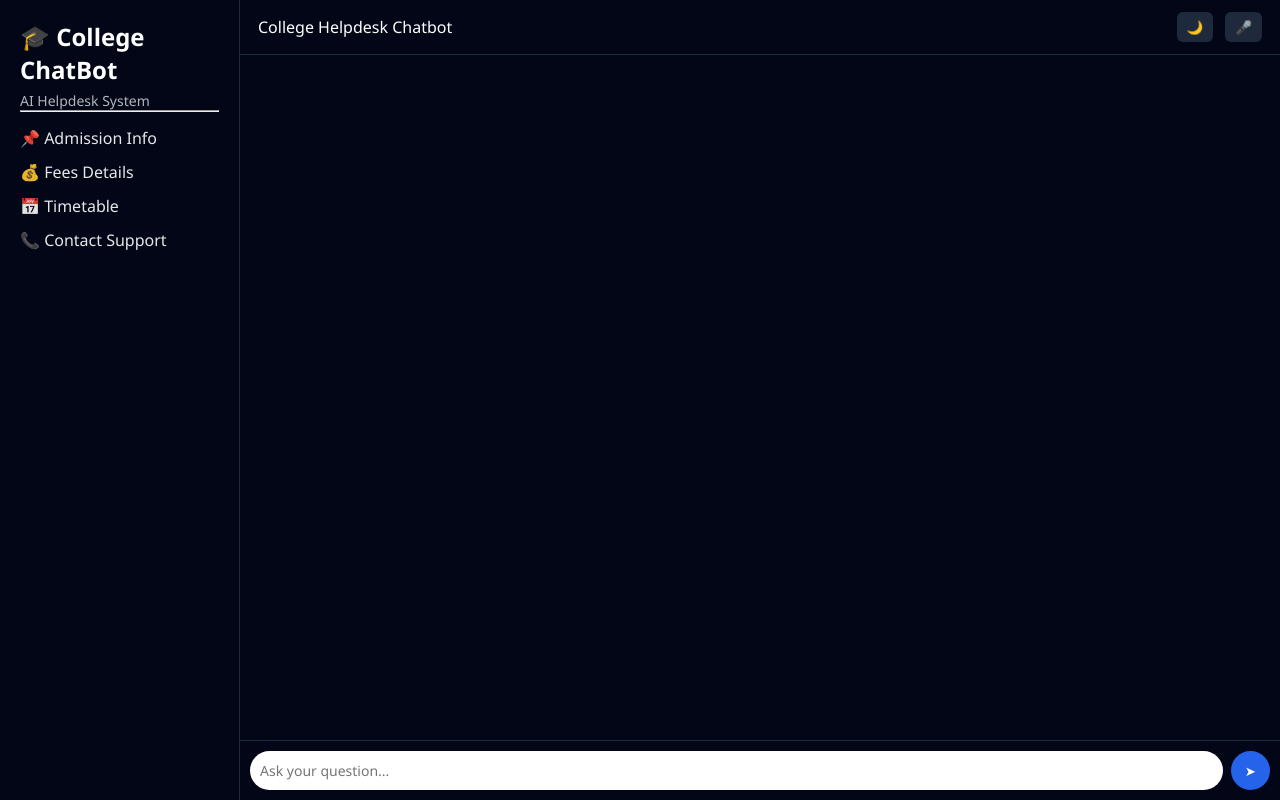
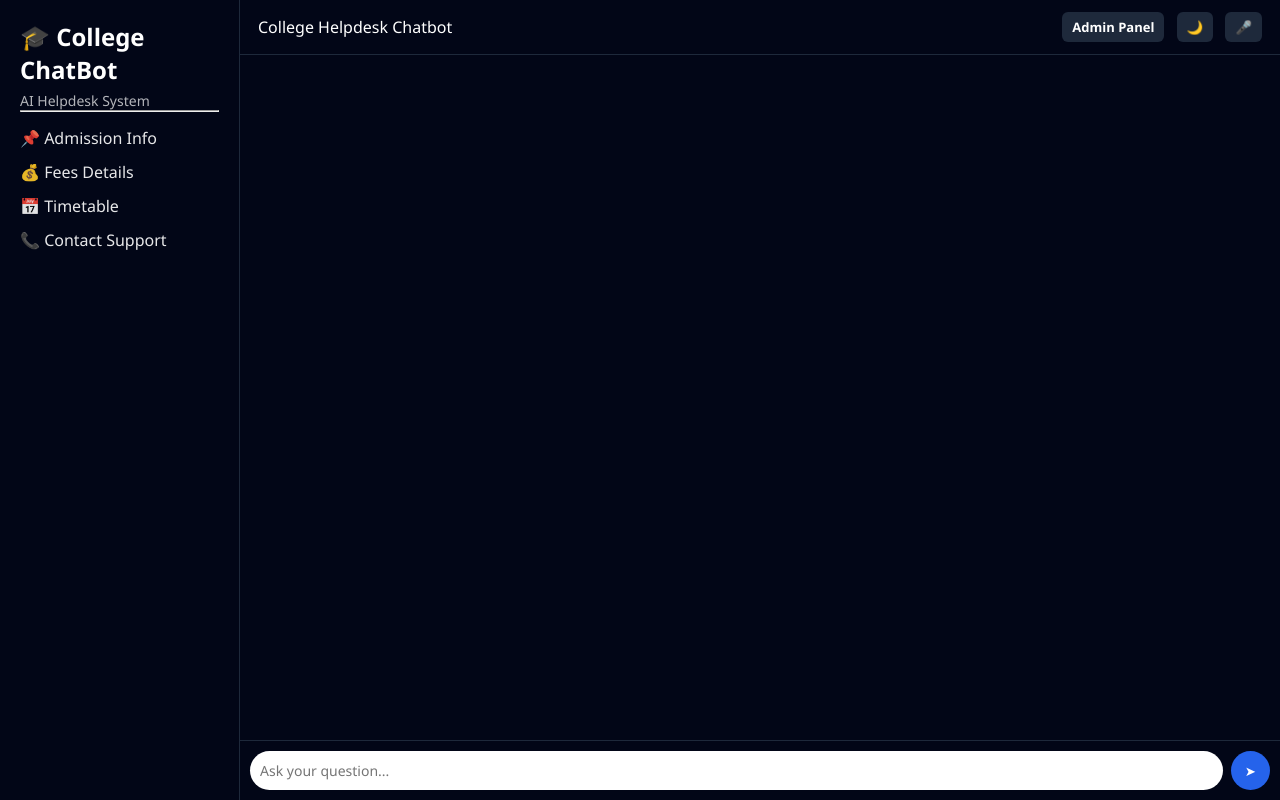
Before and after one commit to saliankishan/college-chatbot, a Flask app: page / in a window 1280 px wide. Run offline with Flask 3, Linux system fonts and the light colour scheme.

Commit message:
Update index.html

```diff
--- a/templates/index.html
+++ b/templates/index.html
@@ -29,6 +29,7 @@
         <div class="chat-header">
             <span>College Helpdesk Chatbot</span>
             <div class="header-buttons">
+                <button class="admin-btn" onclick="window.location.href='/admin'">Admin Panel</button>
                 <button id="themeToggle">🌙</button>
                 <button onclick="toggleVoice()">🎤</button>
             </div>
```
